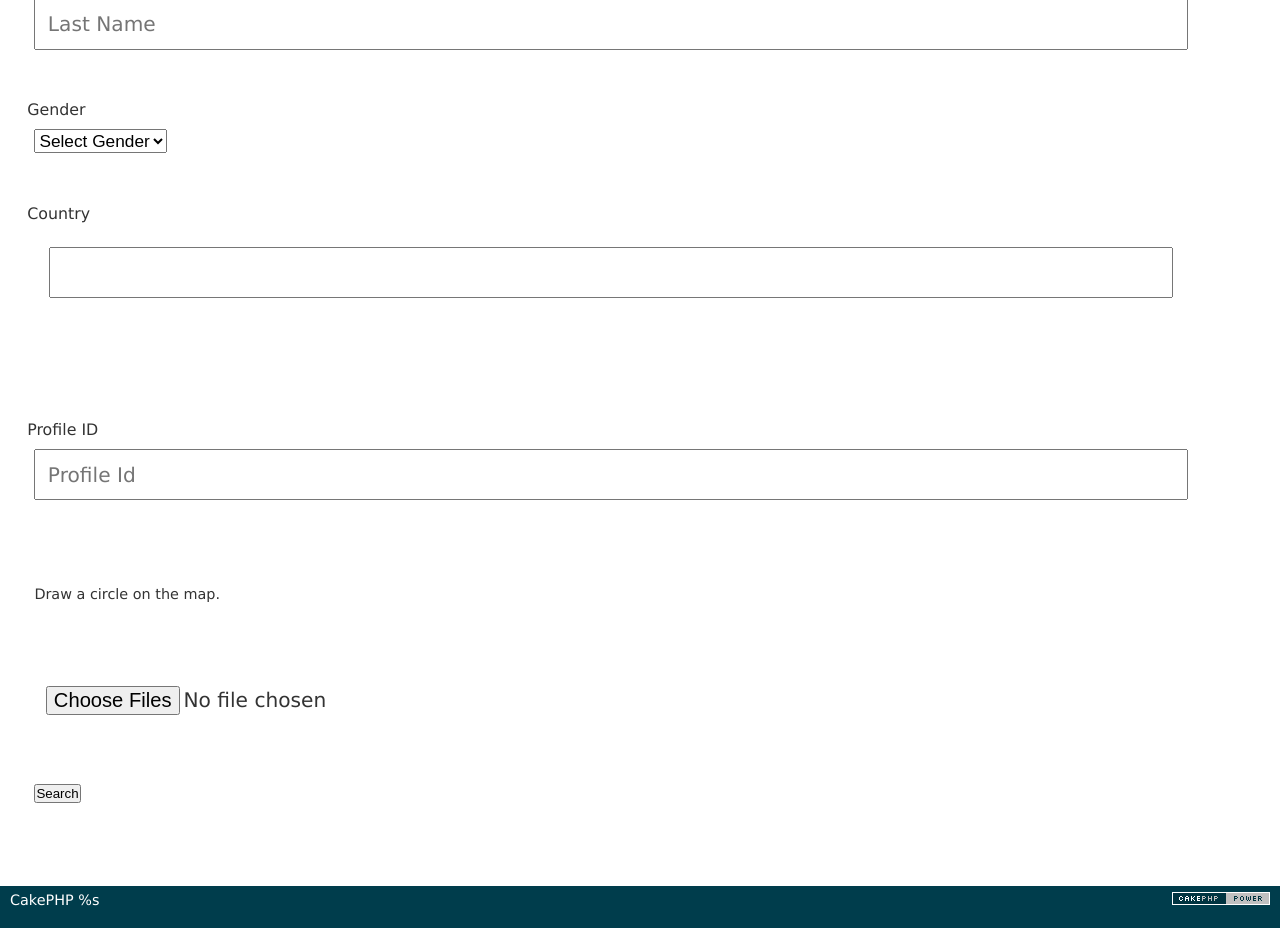
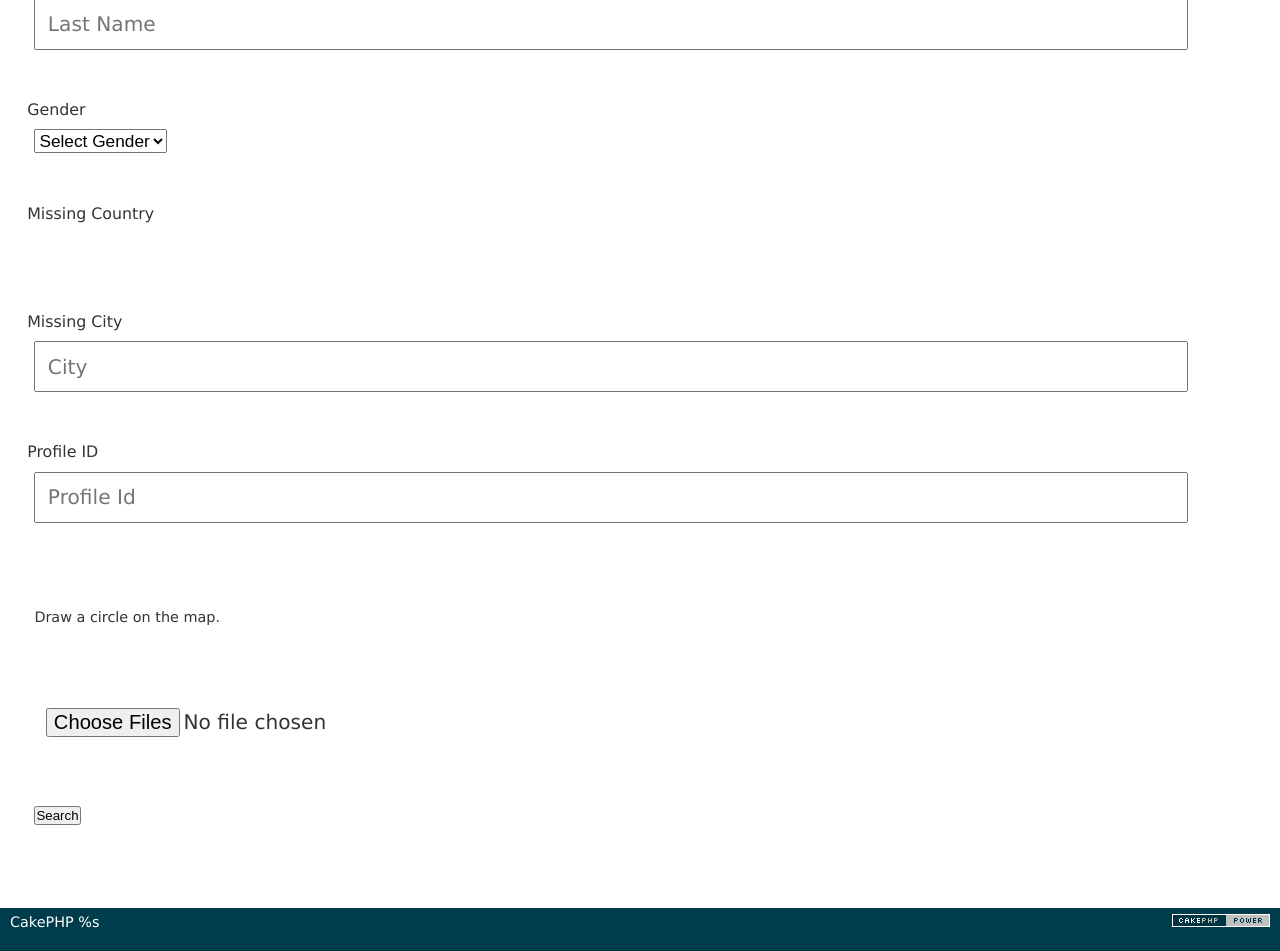
Before and after one commit to ShafiqIslam/PeopleFinder, a CakePHP app: the page made by app/View/Pages/search.ctp in a window 1280 px wide. Shown: the part 381-1332 px from the top of the page. Before the commit the page ends 1309 px from the top, so only its background shows below. Run offline with PHP 8.4 and a stand-in for CakePHP, Linux system fonts and the light colour scheme; the template is opened without the code that fills it, so the values that code supplies are empty; some libraries are stand-ins or nearby versions.

Commit message:
search update

```diff
--- a/app/View/Pages/search.ctp
+++ b/app/View/Pages/search.ctp
@@ -2,65 +2,58 @@
 <div class="container-fluid sign_up_page search_page">
     <h1>Search</h1>
     <hr>
-    <form class="form-horizontal">
+    <form class="form-horizontal" action="<?php echo $this->webroot?>profiles/search" method="post">
         <div class="form-group">
             <label for="" class="col-sm-offset-2 col-sm-3 control-label">First Name</label>
             <div class="col-sm-4">
-                <input type="text" class="form-control" id="" placeholder="First Name">
+                <input type="text" name="first_name" class="form-control" id="" placeholder="First Name">
             </div>
         </div>
 
         <div class="form-group">
             <label for="" class="col-sm-offset-2 col-sm-3 control-label">Second Name</label>
             <div class="col-sm-4">
-                <input type="text" class="form-control" id="" placeholder="Second Name">
+                <input type="text" name="second_name" class="form-control" id="" placeholder="Second Name">
             </div>
         </div>
 
         <div class="form-group">
             <label for="" class="col-sm-offset-2 col-sm-3 control-label">Last Name</label>
             <div class="col-sm-4">
-                <input type="text" class="form-control" id="" placeholder="Last Name">
+                <input type="text" name="last_name" class="form-control" id="" placeholder="Last Name">
             </div>
         </div>
 
         <div class="form-group">
             <label for="" class="col-sm-offset-2 col-sm-3 control-label">Gender</label>
             <div class="col-sm-4">
-                <select class="form-control">
+                <select name="gender" class="form-control">
                     <option>Select Gender</option>
-                    <option>Male</option>
-                    <option>Female</option>
+                    <option value="Male">Male</option>
+                    <option value="Female">Female</option>
                 </select>
             </div>
         </div>
 
         <div class="form-group">
-            <label for="" class="col-sm-offset-2 col-sm-3 control-label">Country</label>
+            <label for="" class="col-sm-offset-2 col-sm-3 control-label">Missing Country</label>
             <div class="col-sm-4 country_selection_box">
-                <!--<select class="input-medium bfh-countries" data-country="BD"></select>-->
-
-                <div class="bfh-selectbox bfh-countries" data-country="BD" data-flags="true">
-                    <input type="hidden" value="">
-                    <a class="bfh-selectbox-toggle" role="button" data-toggle="bfh-selectbox" href="#">
-                        <span class="bfh-selectbox-option input-medium" data-option=""></span>
-                        <b class="caret"></b>
-                    </a>
-                    <div class="bfh-selectbox-options">
-                        <input type="text" class="bfh-selectbox-filter">
-                        <div role="listbox">
-                            <ul role="option"></ul>
+                <div class="bfh-selectbox bfh-countries" data-name="missing_country" data-country="BD" data-flags="true">
                 </div>
             </div>
         </div>
 
+        <div class="form-group">
+            <label for="" class="col-sm-offset-2 col-sm-3 control-label">Missing City</label>
+            <div class="col-sm-4">
+                <input type="text" name="missing_city" class="form-control" id="" placeholder="City">
             </div>
         </div>
 
         <div class="form-group">
             <label for="" class="col-sm-offset-2 col-sm-3 control-label">Profile ID</label>
             <div class="col-sm-4">
-                <input type="text" class="form-control" id="" placeholder="Profile Id">
+                <input name="id" type="text" class="form-control" id="" placeholder="Profile Id">
             </div>
         </div>
 
@@ -69,8 +62,11 @@
                 <div id="map-canvas"></div><!-- Drag on google map-->
                 <p>Draw a circle on the map.</p>
             </div>
+            <input type="hidden" name="search_lat" value="">
+            <input type="hidden" name="search_lng" value="">
+            <input type="hidden" name="search_radius" value="">
+        </div>
 
-            </div>
 
         <div class="form-group">
             <div class="col-sm-offset-2 col-sm-7">
--- a/db/peoplefinder.sql
+++ b/db/peoplefinder.sql
@@ -10,7 +10,7 @@ Target Server Type    : MYSQL
 Target Server Version : 50617
 File Encoding         : 65001
 
-Date: 2016-03-31 02:14:23
+Date: 2016-04-01 11:43:47
 */
 
 SET FOREIGN_KEY_CHECKS=0;
@@ -76,7 +76,7 @@ CREATE TABLE `profiles` (
 -- ----------------------------
 -- Records of profiles
 -- ----------------------------
-INSERT INTO `profiles` VALUES ('1', 'Abul', 'test', 'Kashem', '2000-06-06', 'B-', null, 'BD', 'Male', 'Found', 'BD', 'Khulna', 'M A Bari', 'BD', 'Khulna', '22.845641', '89.5403279', 'No', 'Found', 'Yes', 'Yes', 'http://res.cloudinary.com/dg0qpsar6/image/upload/v1459319029/hgbxojyqeafemesvikdu.jpg', 'http://res.cloudinary.com/dg0qpsar6/image/upload/v1459319032/llnpw66pirdmhagynbvk.jpg', 'http://res.cloudinary.com/dg0qpsar6/image/upload/v1459319036/vxim9benjffbovxfuu6c.jpg', '0', 'Test description', '1', '0', null, '2016-03-30 08:20:31', '2016-03-30 08:20:31');
+INSERT INTO `profiles` VALUES ('1', 'Abul', 'test', 'Kashem', '2000-06-06', 'B-', null, 'BD', 'Male', 'Found', 'BD', 'Khulna', 'M A Bari', 'BD', 'Khulna', '52', '0', 'No', 'Found', 'Yes', 'Yes', 'http://res.cloudinary.com/dg0qpsar6/image/upload/v1459319029/hgbxojyqeafemesvikdu.jpg', 'http://res.cloudinary.com/dg0qpsar6/image/upload/v1459319032/llnpw66pirdmhagynbvk.jpg', 'http://res.cloudinary.com/dg0qpsar6/image/upload/v1459319036/vxim9benjffbovxfuu6c.jpg', '1', 'Test description', '1', '0', null, '2016-03-30 08:20:31', '2016-03-30 08:20:31');
 INSERT INTO `profiles` VALUES ('2', 'Abdul', '', 'Jabbar', '2016-03-03', 'A+', null, 'BD', 'Male', 'Missing', 'BD', 'Khulna', 'M A Bari', 'BD', 'Khulna', '22.845641', '89.5403279', 'Yes', 'Alive', 'Yes', 'Yes', 'http://res.cloudinary.com/dg0qpsar6/image/upload/v1459320122/kq9kfjrzjfzidoyffesi.jpg', 'http://res.cloudinary.com/dg0qpsar6/image/upload/v1459320127/qv7gtrm1zkpoffscrfqu.jpg', 'http://res.cloudinary.com/dg0qpsar6/image/upload/v1459320132/xdzufs6mgmynpvf4ktzd.jpg', '0', '', '1', '0', null, '2016-03-30 08:38:47', '2016-03-30 08:38:47');
 
 -- ----------------------------
```
Also changed, not shown: app/Controller/ProfilesController.php (+8 -7 lines), app/View/Profiles/search.ctp (added, +50 -0 lines). Lines whose indentation alone changed are shown as unchanged.
